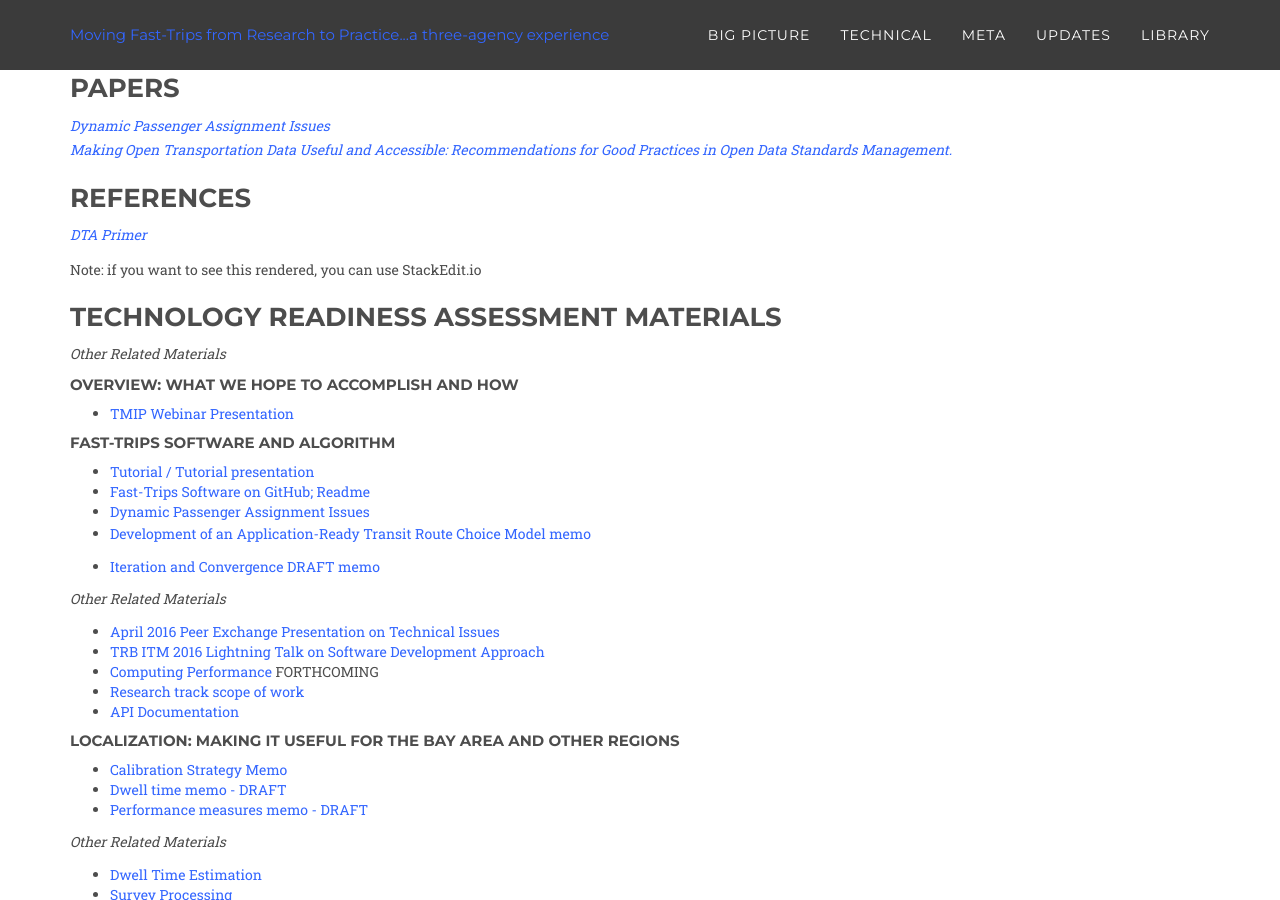
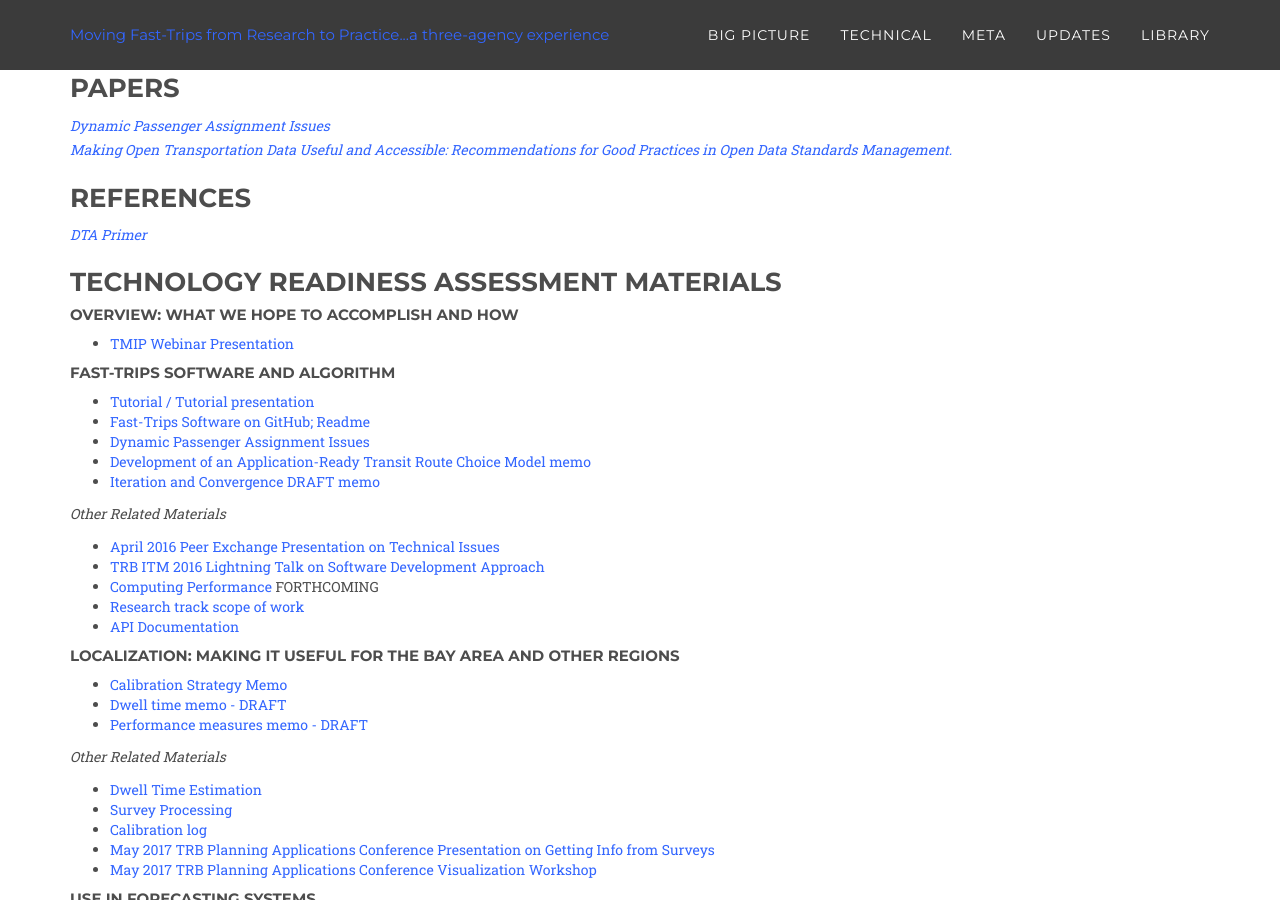
Before and after one commit to BayAreaMetro/fast-trips-project, a Jekyll site: the page built from library/index.md, in a window 1280 px wide and 900 px high, scrolled down 1343 px. Built offline with Jekyll 4.4.1, drawn with Linux system fonts in a browser that asks for light colours; some web fonts are replaced.

Commit message:
Fix formatting

```diff
--- a/library/index.md
+++ b/library/index.md
@@ -76,11 +76,8 @@ title: Library
 
 *[DTA Primer](http://onlinepubs.trb.org/onlinepubs/circulars/ec153.pdf)*
 
-Note: if you want to see this rendered, you can use StackEdit.io
+
 ### Technology Readiness Assessment Materials
-
-
-*Other Related Materials*
 
 ##### Overview: What we hope to accomplish and how
 
@@ -92,7 +89,6 @@ Note: if you want to see this rendered, you can use StackEdit.io
   * [Fast-Trips Software on GitHub; Readme](https://github.com/metropolitantransportationcommission/fast-trips/tree/develop)
   * [Dynamic Passenger Assignment Issues]({{ site.baseurl }}/library/TRB17-Issues.pdf)
   * [Development of an Application-Ready Transit Route Choice Model memo](http://fast-trips.mtc.ca.gov/library/DevelopinganApplication-ReadyRouteChoiceModel.pdf)
-
   * [Iteration and Convergence DRAFT memo](https://mtcdrive.box.com/s/basmtsyavafn8iibg3sxjnms83g7dj42)
 
 *Other Related Materials*
@@ -129,6 +125,7 @@ Goal: create couplings with Fast-Trips in order to use it within existing ABMs w
  * [CHAMP Demand Conversion Process](http://github.com/sfcta/fast-trips_demand_converter)
 
 **Couplings to ABM**
+
  * [Dyno-Path Data Standard – Official Source ](https://github.com/osplanning-data-standards/dyno-path)
  * [Integration Options]  FORTHCOMING
 
```
